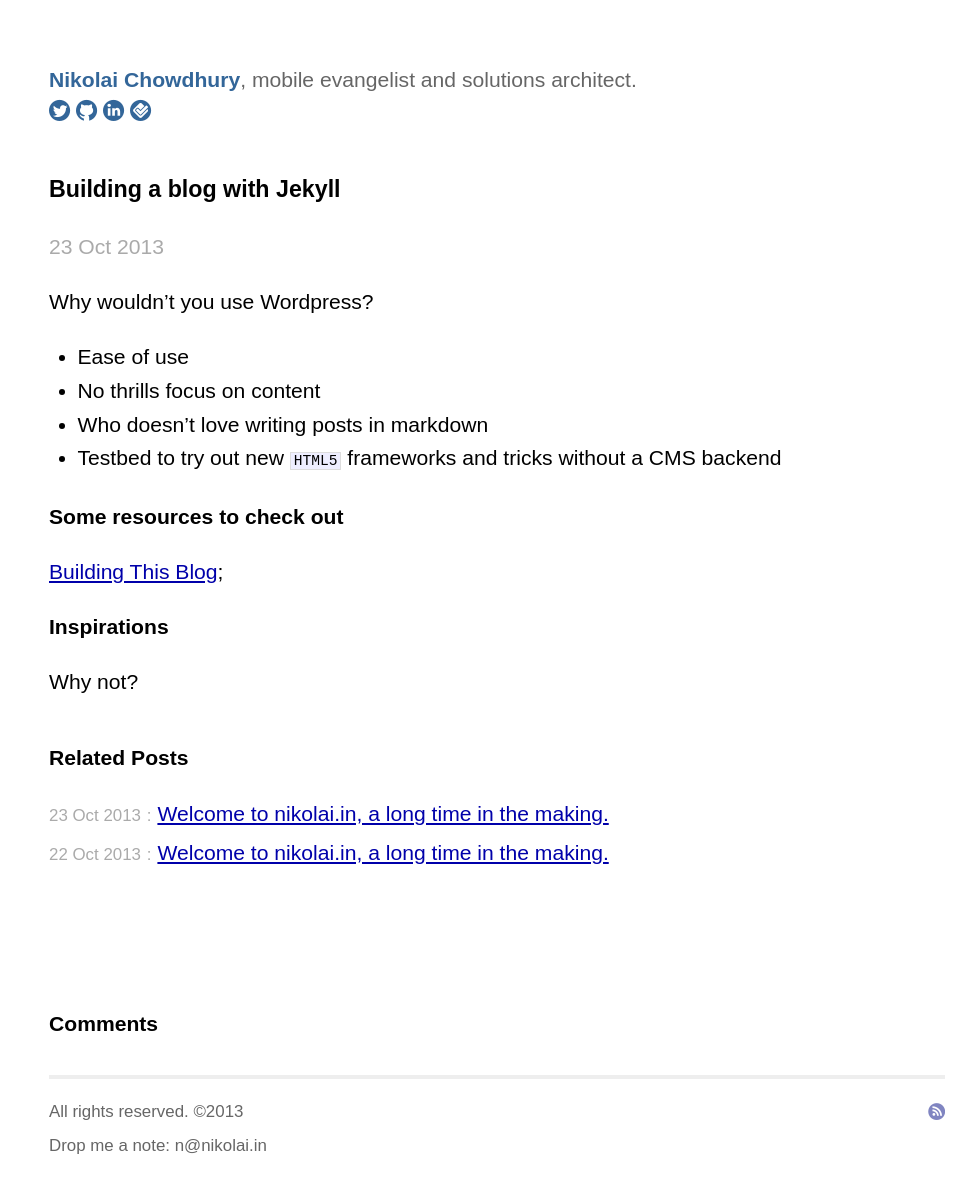
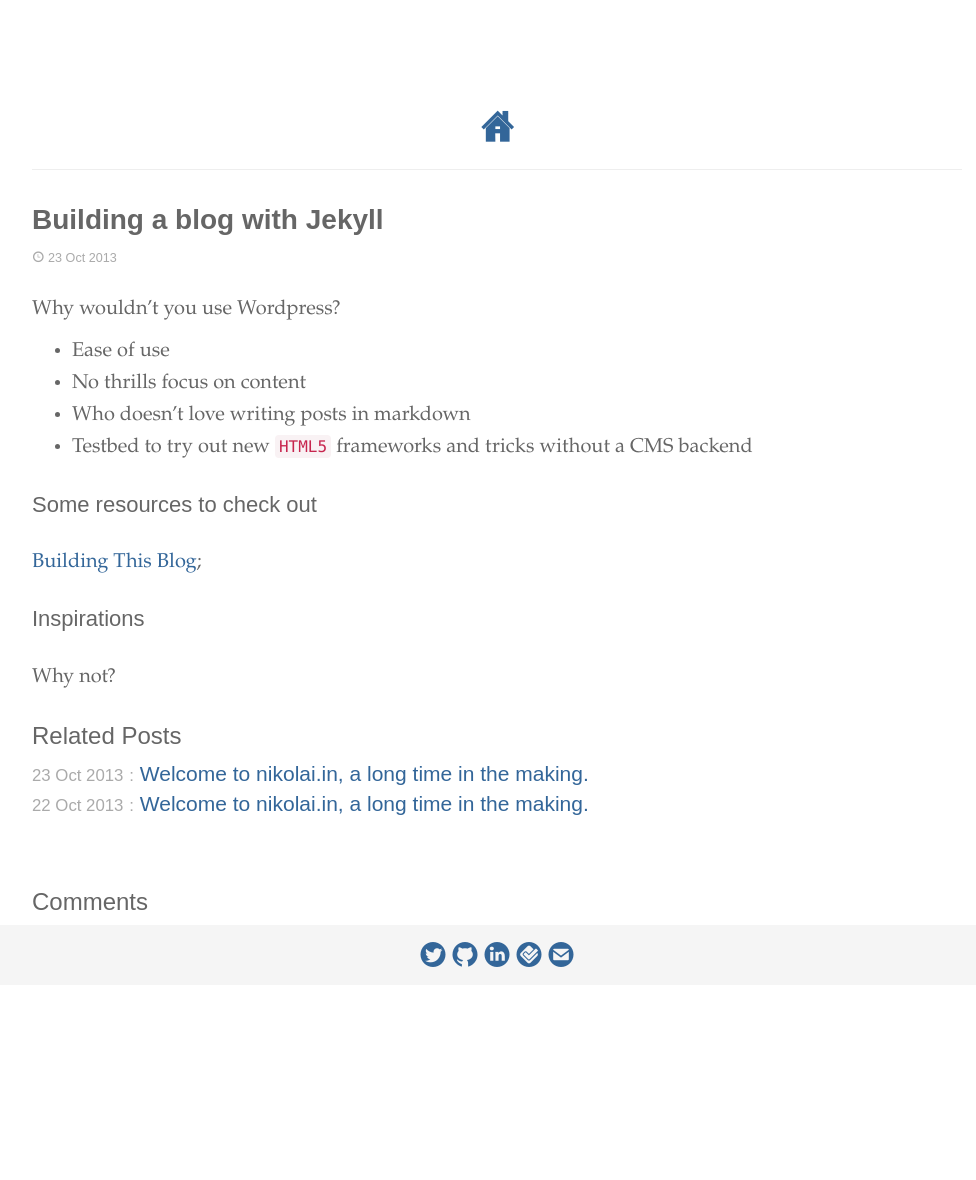
Before and after one commit to chowdhury/nikolai.in, a Jekyll site: the page built from _posts/2013-10-23-why-jekyll.md, in a window 1280 px wide. Shown: the whole page, without its empty margins (143-1119 px from the left). Built offline with Jekyll 4.4.1, drawn with Linux system fonts in a browser that asks for light colours; nearby versions of some CDN libraries; some web fonts are replaced; comment, search, counter and statistics services are not loaded; after the commit the page ends 991 px from its top, so only the background shows below that.

Commit message:
overhaul of design - added bootstrap

```diff
--- /dev/null
+++ b/_layouts/defaultfresh.html
@@ -0,0 +1,101 @@
+<!DOCTYPE html>
+<html>
+
+<head>
+  <meta charset="utf-8">
+  <meta http-equiv="X-UA-Compatible" content="IE=edge">
+  <meta name="viewport" content="width=device-width, initial-scale=1.0">
+  <meta name="google" content="notranslate">
+  <meta http-equiv="Content-Language" content="en" />
+  <meta http-equiv="content-type" content="text/html; charset=utf-8" />
+  <title>{{ page.title }}</title>
+  <meta name="author" content="Nikolai Chowdhury" />
+  <link href="http://feeds.feedburner.com/nikolaic" rel="alternate" title="Nikolai Chowdhury" type="application/atom+xml" />
+
+	<!-- Latest compiled and minified CSS -->
+  <link rel="stylesheet" href="http://netdna.bootstrapcdn.com/bootstrap/3.0.0/css/bootstrap.min.css">
+
+  <!-- Optional theme -->
+  <link rel="stylesheet" href="http://netdna.bootstrapcdn.com/bootstrap/3.0.0/css/bootstrap-theme.min.css">
+
+  <!-- Custom styles for this template -->
+  <link href="/css/labstyle.css" rel="stylesheet">
+  <link href="/webfonts/ss-social-circle.css" rel="stylesheet" />
+  <link href="/webfonts/signify.css" rel="stylesheet" />
+
+  <!-- HTML5 shim and Respond.js IE8 support of HTML5 elements and media queries -->
+    <!--[if lt IE 9]>
+      <script src="https://oss.maxcdn.com/libs/html5shiv/3.6.2/html5shiv.js"></script>
+      <script src="../../docs-assets/js/respond.min.js"></script>
+      <![endif]-->
+
+    </head>
+    <body>
+
+      <!-- Wrap all page content here -->
+      <div id="wrap">
+
+        <!-- Fixed navbar
+        <div class="navbar navbar-default navbar-fixed-top">
+          <div class="container">
+            <div class="navbar-header">
+              <button type="button" class="navbar-toggle" data-toggle="collapse" data-target=".navbar-collapse">
+                <span class="icon-bar"></span>
+                <span class="icon-bar"></span>
+                <span class="icon-bar"></span>
+              </button>
+              <a class="navbar-brand active" href="/">nikolai.in<span class="subtitle" style="font-color: #666 !important;"><br/>mobile evangelist &amp; solutions architect.</span></a>
+            </div>
+            <div class="collapse navbar-collapse">
+              <ul class="nav navbar-nav">
+                <li><a href="#about">About</a></li>
+                <li><a href="#contact">Gear</a></li>
+                <li><a href="#contact">Labs</a></li>
+                <li><a href="http://feeds.feedburner.com/nikolaic" style="font-size: 20px;line-height: 25px;" target="_blank"><i class="ss-icon">rss</i></a></li>
+              </ul>
+            </div>
+          </div>
+        </div>-->
+
+        <!-- Begin page content -->
+        <div class="container">
+
+
+            {{ content }}
+
+          </div>
+
+        </div>
+        <div id="footer">
+          <div class="container">
+            <p class="text-muted credit" style="line-height: 25px; font-size: 25px; text-align: center;">
+    <a href="http://twitter.com/chowdhury/"><i class="ss-icon">twitter</i></a>
+    <a href="http://github.com/chowdhury/"><i class="ss-icon">githuboctocat</i></a>
+    <a href="http://linkedin.com/in/nikolaic/"><i class="ss-icon">linkedin</i></a>
+    <a href="http://foursquare.com/chowdhury"><i class="ss-icon">foursquare</i></a>
+    <a href="mailto:&#110;&#064;&#110;&#105;&#107;&#111;&#108;&#097;&#105;&#046;&#105;&#110;"><i class="ss-icon">email</i></a>
+
+            </p>
+          </div>
+        </div>
+
+        <script>
+        (function(i,s,o,g,r,a,m){i['GoogleAnalyticsObject']=r;i[r]=i[r]||function(){
+         (i[r].q=i[r].q||[]).push(arguments)},i[r].l=1*new Date();a=s.createElement(o),
+         m=s.getElementsByTagName(o)[0];a.async=1;a.src=g;m.parentNode.insertBefore(a,m)
+       })(window,document,'script','//www.google-analytics.com/analytics.js','ga');
+
+       ga('create', 'UA-1972655-21', 'nikolai.in');
+       ga('send', 'pageview');
+
+       </script>
+
+    <!-- Bootstrap core JavaScript
+    ================================================== -->
+    <!-- Placed at the end of the document so the pages load faster -->
+    <script src="https://code.jquery.com/jquery-1.10.2.min.js"></script>
+    <script src="http://netdna.bootstrapcdn.com/bootstrap/3.0.0/js/bootstrap.min.js"></script>
+
+
+  </body>
+  <html>
--- a/_layouts/post.html
+++ b/_layouts/post.html
@@ -1,20 +1,27 @@
 ---
-layout: default
+layout: defaultfresh
 ---
+
+  <div class="page-header">
+            <h1><a class="ico_home" href="/"></a></h1>
+  </div>
+
 <div id="post">
-	<h1>{{ page.title }}</h1>
-	<p class="meta">{{ page.date | date_to_string }}</p>
-	{{ content }}
+	<h3>{{ page.title }}</h3>
+	<p class="meta ico_time">&nbsp;{{ page.date | date_to_string }}</p>
 
-    <script type="text/javascript" src="https://apis.google.com/js/plusone.js"></script>
-    <g:plusone></g:plusone>
+<div class="container postcontent">{{ content }}</div>
+
+
+    <!--<script type="text/javascript" src="https://apis.google.com/js/plusone.js"></script>
+    <g:plusone></g:plusone>-->
 
 </div>
 
 
 {% if site.related_posts != empty %}
 <div id="related">
-  <h2>Related Posts</h2>
+  <h3>Related Posts</h3>
   <ul class="posts">
     {% for post in site.related_posts limit:3 %}
       <li><span>{{ post.date | date_to_string }}</span> <span class="seperator">:</span> <a href="{{ post.url }}">{{ post.title }}</a></li>
--- a/css/global.css
+++ b/css/global.css
@@ -3,6 +3,8 @@
 
  /* Landscape phones and down */
 @media (max-width: 480px) {
+
+
 
 		body {
 			margin-left:1.2em;
--- /dev/null
+++ b/css/labstyle.css
@@ -0,0 +1,156 @@
+/* Sticky footer styles
+-------------------------------------------------- */
+@import url(http://fonts.googleapis.com/css?family=Droid+Sans:400,700);
+
+html,
+body {
+  height: 100%;
+  font-family: 'Droid Sans', sans-serif !important;
+  color: #666 !important;
+  /* The html and body elements cannot have any padding or margin. */
+}
+
+h1, h2, h3 {
+  font-family: 'Droid Sans', sans-serif !important;
+}
+
+/* Wrapper for page content to push down footer */
+#wrap {
+  min-height: 100%;
+  height: auto !important;
+  height: 100%;
+  /* Negative indent footer by its height */
+  margin: 0 auto -60px;
+  /* Pad bottom by footer height */
+  padding: 0 0 60px;
+}
+
+/* Set the fixed height of the footer here */
+#footer {
+  height: 60px;
+  background-color: #f5f5f5;
+}
+
+
+/* Custom page CSS
+-------------------------------------------------- */
+/* Not required for template or sticky footer method. */
+
+#wrap > .container {
+  padding: 60px 15px 0;
+  width: 75%;
+}
+.container .credit {
+  margin: 20px 0;
+}
+
+#footer > .container {
+  padding-left: 15px;
+  padding-right: 15px;
+}
+
+.navbar-nav {
+  float: right;
+}
+
+.navbar-brand {
+  font-weight: bold;
+}
+.navbar-brand span {
+  font-color: #666 !important;
+  text-decoration: none;
+  font-size: 80%;
+  font-weight: normal;
+}
+
+code {
+  font-size: 80%;
+}
+
+.page-header a, .lead a { font-weight: bold;}
+
+.page-header h3{
+  line-height: 1.4em !important;
+}
+
+.page-header h1 { text-align: center;}
+
+.postcontent {
+  font-size: 20px;
+  line-height: 160%;
+  font-family: Palatino;
+  padding: 0;
+}
+
+.postcontent h2 {
+  font-size: 22px;
+  margin-bottom: 1.33em;
+  margin-top: 1.33em;
+}
+
+a {
+  color: #369 !important;
+}
+
+a:hover {
+  color: #000 !important;
+  text-decoration: none !important;
+}
+
+ul.posts, ul.labs {
+  list-style-type: none;
+  margin-bottom: 1.4em;
+  padding: 0;
+  font-size: 16px;
+}
+
+@media (min-width: 768px) {
+
+  ul.posts, ul.labs {
+    font-size: 21px;
+  }
+
+}
+
+@media (max-width: 480px) {
+
+  ul.posts span.seperator {
+    display:none;
+  }
+
+  ul.posts a {
+    display:block;
+  }
+
+  .page-header {
+    text-align: center;
+  }
+
+  .navbar-nav {
+    float: left;
+  }
+
+}
+
+
+ul.posts span, ul.labs span {
+  color: #aaa;
+  font-size: 80%;
+}
+
+.home h3 {
+  font-weight: bold;
+  color: #000;
+}
+
+#post h3 {
+  font-weight: bold;
+  margin-top: 35px;
+  font-size: 28px;
+}
+
+#post p.meta {
+  margin-bottom: 25px;
+  color: #aaa;
+  font-size: 90%;
+}
--- /dev/null
+++ b/webfonts/signify.css
@@ -0,0 +1,106 @@
+@font-face {
+    font-family: 'Signify';
+    src: url('signify-webfont.eot');
+    src: url('signify-webfont.eot?#iefix') format('embedded-opentype'),
+         url('signify-webfont.woff') format('woff'),
+         url('signify-webfont.ttf') format('truetype'),
+         url('signify-webfont.svg#Signify') format('svg');
+    font-weight: normal;
+    font-style: normal;
+
+}
+
+.ico_power:before	{ content:"0"; font-family: 'Signify';}
+.ico_up:before	{ content:"1"; font-family: 'Signify';}
+.ico_right:before	{ content:"2"; font-family: 'Signify';}
+.ico_down:before	{ content:"3"; font-family: 'Signify';}
+.ico_left:before	{ content:"4"; font-family: 'Signify';}
+.ico_mediaplay:before	{ content:"5"; font-family: 'Signify';}
+.ico_mediapause:before	{ content:"6"; font-family: 'Signify';}
+.ico_mediastop:before	{ content:"7"; font-family: 'Signify';}
+.ico_repeat:before	{ content:"8"; font-family: 'Signify';}
+.ico_jumpback:before	{ content:"9"; font-family: 'Signify';}
+.ico_arrow1:before	{ content:":"; font-family: 'Signify';}
+.ico_arrow2:before	{ content:";"; font-family: 'Signify';}
+.ico_mediarewind:before	{ content:"<"; font-family: 'Signify';}
+.ico_checkmark:before	{ content:"="; font-family: 'Signify';}
+.ico_mediaforward:before	{ content:">"; font-family: 'Signify';}
+.ico_question:before	{ content:"?"; font-family: 'Signify';}
+.ico_warning:before	{ content:"!"; font-family: 'Signify';}
+.ico_speech:before	{ content:"\201C"; font-family: 'Signify';} /*Quotation Mark ( " )*/
+.ico_dashboard:before	{ content:"#"; font-family: 'Signify';}
+.ico_basket:before	{ content:"$"; font-family: 'Signify';}
+.ico_cart:before	{ content:"%"; font-family: 'Signify';}
+.ico_feed:before	{ content:"&"; font-family: 'Signify';}
+.ico_exit:before	{ content:"'"; font-family: 'Signify';}
+.ico_inbox:before	{ content:"("; font-family: 'Signify';}
+.ico_refresh:before	{ content:")"; font-family: 'Signify';}
+.ico_star:before	{ content:"*"; font-family: 'Signify';}
+.ico_plus:before	{ content:"+"; font-family: 'Signify';}
+.ico_smartphone:before	{ content:","; font-family: 'Signify';}
+.ico_minus:before	{ content:"-"; font-family: 'Signify';}
+.ico_dots:before	{ content:"."; font-family: 'Signify';}
+.ico_target:before	{ content:"/"; font-family: 'Signify';}
+.ico_book:before	{ content:"@"; font-family: 'Signify';}
+.ico_action:before	{ content:"A"; font-family: 'Signify';}
+.ico_box:before	{ content:"B"; font-family: 'Signify';}
+.ico_copyright:before	{ content:"C"; font-family: 'Signify';}
+.ico_delete1:before	{ content:"D"; font-family: 'Signify';}
+.ico_email:before	{ content:"E"; font-family: 'Signify';}
+.ico_folder:before	{ content:"F"; font-family: 'Signify';}
+.ico_collection:before	{ content:"G"; font-family: 'Signify';}
+.ico_heart:before	{ content:"H"; font-family: 'Signify';}
+.ico_eye:before	{ content:"I"; font-family: 'Signify';}
+.ico_file:before	{ content:"J"; font-family: 'Signify';}
+.ico_chart:before	{ content:"K"; font-family: 'Signify';}
+.ico_locked:before	{ content:"L"; font-family: 'Signify';}
+.ico_music:before	{ content:"M"; font-family: 'Signify';}
+.ico_news:before	{ content:"N"; font-family: 'Signify';}
+.ico_world:before	{ content:"O"; font-family: 'Signify';}
+.ico_print:before	{ content:"P"; font-family: 'Signify';}
+.ico_playvideo:before	{ content:"Q"; font-family: 'Signify';}
+.ico_original:before	{ content:"R"; font-family: 'Signify';}
+.ico_search:before	{ content:"S"; font-family: 'Signify';}
+.ico_tel:before	{ content:"T"; font-family: 'Signify';}
+.ico_user:before	{ content:"U"; font-family: 'Signify';}
+.ico_video:before	{ content:"V"; font-family: 'Signify';}
+.ico_wifi:before	{ content:"W"; font-family: 'Signify';}
+.ico_cross:before	{ content:"X"; font-family: 'Signify';}
+.ico_settings1:before	{ content:"Y"; font-family: 'Signify';}
+.ico_lightning:before	{ content:"Z"; font-family: 'Signify';}
+.ico_time:before	{ content:"["; font-family: 'Signify';}
+.ico_tags:before	{ content:"\005C"; font-family: 'Signify';} /*Back Slash ( / )*/
+.ico_location:before	{ content:"]"; font-family: 'Signify';}
+.ico_eyedropper:before	{ content:"^"; font-family: 'Signify';}
+.ico_ribbon:before	{ content:"_"; font-family: 'Signify';}
+.ico_wand:before	{ content:"`"; font-family: 'Signify';}
+.ico_aeroplane:before	{ content:"a"; font-family: 'Signify';}
+.ico_briefcase:before	{ content:"b"; font-family: 'Signify';}
+.ico_cloud:before	{ content:"c"; font-family: 'Signify';}
+.ico_delete2:before	{ content:"d"; font-family: 'Signify';}
+.ico_edit:before	{ content:"e"; font-family: 'Signify';}
+.ico_flag:before	{ content:"f"; font-family: 'Signify';}
+.ico_download:before	{ content:"g"; font-family: 'Signify';}
+.ico_home:before	{ content:"h"; font-family: 'Signify';}
+.ico_info:before	{ content:"i"; font-family: 'Signify';}
+.ico_settings2:before	{ content:"j"; font-family: 'Signify';}
+.ico_windows:before	{ content:"k"; font-family: 'Signify';}
+.ico_unlocked:before	{ content:"l"; font-family: 'Signify';}
+.ico_magnet:before	{ content:"m"; font-family: 'Signify';}
+.ico_new:before	{ content:"n"; font-family: 'Signify';}
+.ico_date:before	{ content:"o"; font-family: 'Signify';}
+.ico_camera:before	{ content:"p"; font-family: 'Signify';}
+.ico_photos:before	{ content:"q"; font-family: 'Signify';}
+.ico_notes:before	{ content:"r"; font-family: 'Signify';}
+.ico_ship:before	{ content:"s"; font-family: 'Signify';}
+.ico_truck:before	{ content:"t"; font-family: 'Signify';}
+.ico_upload:before	{ content:"u"; font-family: 'Signify';}
+.ico_view1:before	{ content:"v"; font-family: 'Signify';}
+.ico_waterdrop:before	{ content:"w"; font-family: 'Signify';}
+.ico_view2:before	{ content:"x"; font-family: 'Signify';}
+.ico_batteryfull:before	{ content:"y"; font-family: 'Signify';}
+.ico_batterylow:before	{ content:"z"; font-family: 'Signify';}
+.ico_receive:before	{ content:"{"; font-family: 'Signify';}
+.ico_settings3:before	{ content:"|"; font-family: 'Signify';}
+.ico_send:before	{ content:"}"; font-family: 'Signify';}
+.ico_link:before	{ content:"~"; font-family: 'Signify';}
```
Also changed, not shown: index.html (+15 -4 lines), webfonts/signify-webfont.svg (added), webfonts/signify-webfont.ttf (added), webfonts/signify-webfont.woff (added), 2 other files.
